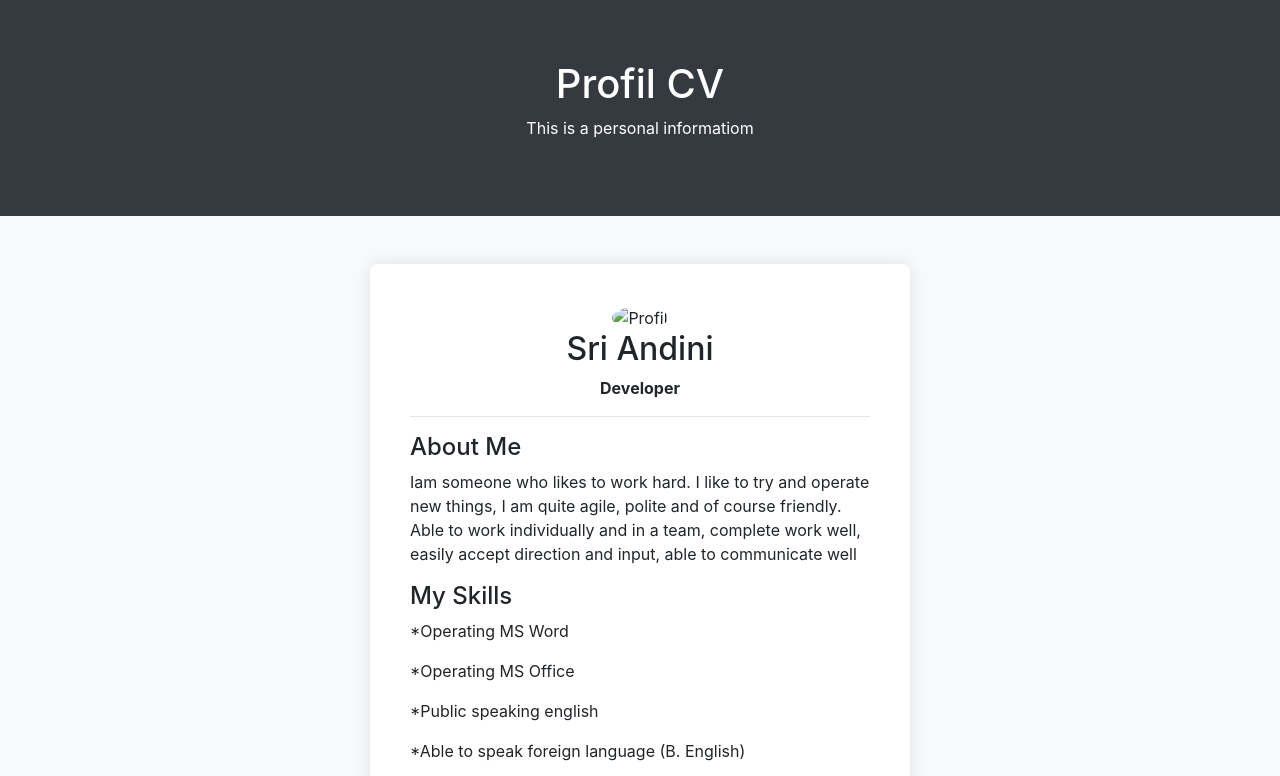
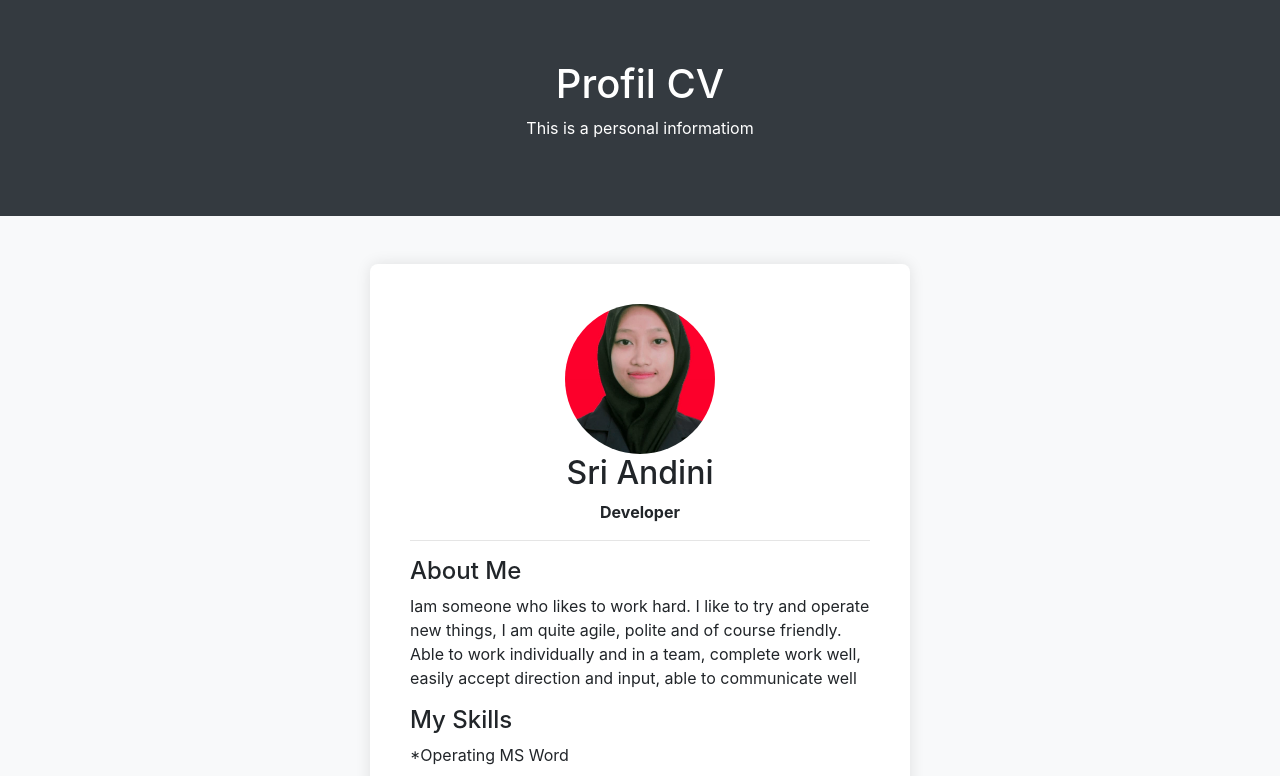
Before and after one commit to Sriand1ni1/Polgri, a plain HTML site: page index.html in a window 1280 px wide. Shown: the top 776 px of the page. Drawn offline with nearby package versions, Linux system fonts and the light colour scheme.

Commit message:
Update index.html

```diff
--- a/index.html
+++ b/index.html
@@ -57,7 +57,7 @@
       <div class="col-md-6 offset-md-3">
         <div class="profile-content">
           <div class="text-center">
-            <img src="Sri Andini" alt="Profil" class="profile-img">
+            <img src="WhatsApp Image 2024-01-10 at 13.44.59.jpeg" alt="Profil" class="profile-img">
             <h2>Sri Andini</h2>
             <p><strong>Developer</strong></p>
           </div>
```
